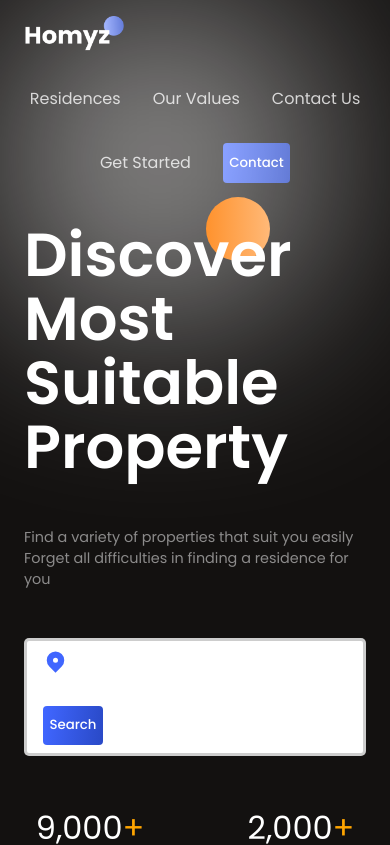
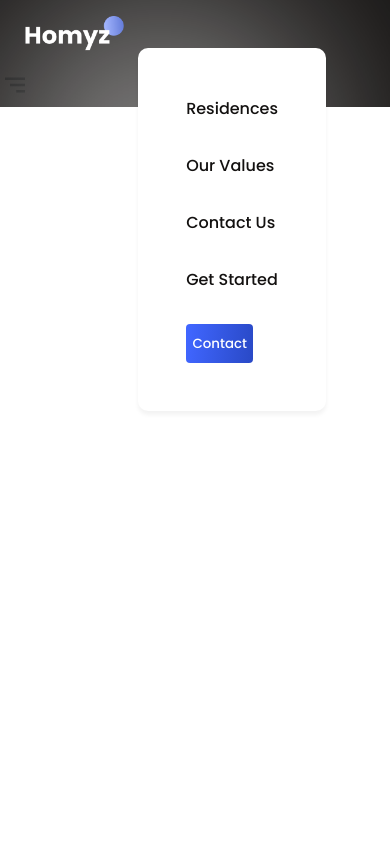
Before and after one commit to ValentineOO/real-estate-app, a React (Vite) app in the folder client/: page / in a window 390 px wide. Shown: the top 845 px of the page. Built offline with nearby package versions, Linux system fonts and the light colour scheme; a web font is replaced by a local one.

Commit message:
responsiveness

```diff
--- a/client/src/App.jsx
+++ b/client/src/App.jsx
@@ -1,4 +1,4 @@
-import Header from "./components/header/Header";
+import Header from "./components/Header/Header";
 import Hero from "./components/hero/Hero";
 import "./App.css";
 import Companies from "./components/Companies/Companies";
@@ -15,14 +15,14 @@ function App() {
         <div className="white-gradient" />
 
         <Header />
-        <Hero />
+        {/* <Hero /> */}
       </div>
-      <Companies />
+      {/* <Companies />
       <Residencies />
       <Value />
       <Contact />
       <GetStarted />
-      <Footer />
+      <Footer /> */}
     </div>
   );
 }
--- a/client/src/components/Footer/Footer.css
+++ b/client/src/components/Footer/Footer.css
@@ -0,0 +1,13 @@
+.f-container {
+  justify-content: space-between;
+}
+
+.f-left {
+  gap: 1rem;
+}
+
+.f-menu{
+  gap: 1.5rem;
+  margin-top: 1.5rem;
+  font-weight: 500;
+}
--- a/client/src/components/Footer/Footer.jsx
+++ b/client/src/components/Footer/Footer.jsx
@@ -1,7 +1,34 @@
 import React from "react";
 import "./Footer.css";
 const Footer = () => {
-  return <div>dododo</div>;
+  return (
+    <section className="f-wrapper">
+      <div className="paddings innerWidth flexCenter f-container">
+        <div className="flexColStart f-left">
+          <img src="./logo2.png" alt="" width={120} />
+          <span className="secondaryText">
+            Out vision is to make all people
+            <br />
+            the best place to live for them.
+          </span>
+        </div>
+
+        <div className="flexColStart f-right">
+          <div className="primaryText">Information</div>
+          <span className="secondaryText">
+            43 Willow Court Mechanicsville, VA 23111
+          </span>
+
+          <div className="flexCenter f-menu">
+            <span>Property</span>
+            <span>Services</span>
+            <span>Product</span>
+            <span>About Us</span>
+          </div>
+        </div>
+      </div>
+    </section>
+  );
 };
 
 export default Footer;
--- a/client/src/components/header/Header.css
+++ b/client/src/components/header/Header.css
@@ -2,17 +2,46 @@
   color: white;
 }
 
-.h-container{
+.h-container {
   justify-content: space-between;
   padding-top: 1rem;
   padding-bottom: 1rem;
   color: var(--secondary);
 }
 
-.h-menu{
+.h-menu {
   gap: 2rem;
 }
 
-.h-menu>*:hover{
+.h-menu > *:hover {
   cursor: pointer;
 }
+
+.menu-icon {
+  display: none;
+}
+
+@media (max-width: 768px) {
+  .menu-icon {
+    display: block;
+  }
+
+  .h-menu {
+    color: var(--black);
+    position: absolute;
+    top: 3rem;
+    right: 4rem;
+    background: white;
+    flex-direction: column;
+    font-weight: 500;
+    gap: 2rem;
+    padding: 3rem;
+    border-radius: 10px;
+    -webkit-border-radius: 10px;
+    -moz-border-radius: 10px;
+    -ms-border-radius: 10px;
+    -o-border-radius: 10px;
+    align-items: flex-start;
+    box-shadow: 0px 4px 4px rgba(0, 0, 0, 0.05);
+  }
+}
--- a/client/src/components/header/Header.jsx
+++ b/client/src/components/header/Header.jsx
@@ -1,8 +1,9 @@
+import React from "react";
 import "./Header.css";
+import { BiMenuAltRight } from "react-icons/bi";
 
 const Header = () => {
   return (
-    <div>
     <section className="h-wrapper">
       <div className="flexCenter paddings innerWidth h-container">
         <img src="./logo.png" alt="logo" width={100} />
@@ -16,8 +17,11 @@ const Header = () => {
           </button>
         </div>
       </div>
+
+      <div className="menu-icon">
+        <BiMenuAltRight size={30} />
+      </div>
     </section>
-    </div>
   );
 };
 
```
Lines whose indentation alone changed are shown as unchanged.
